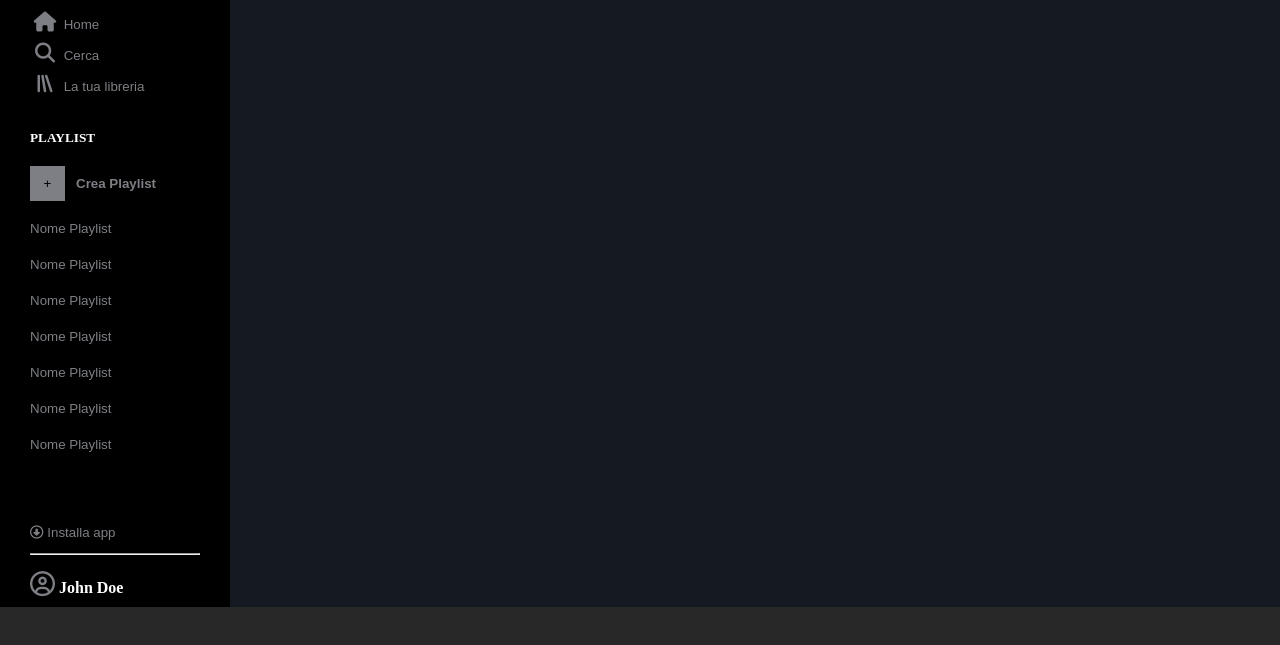
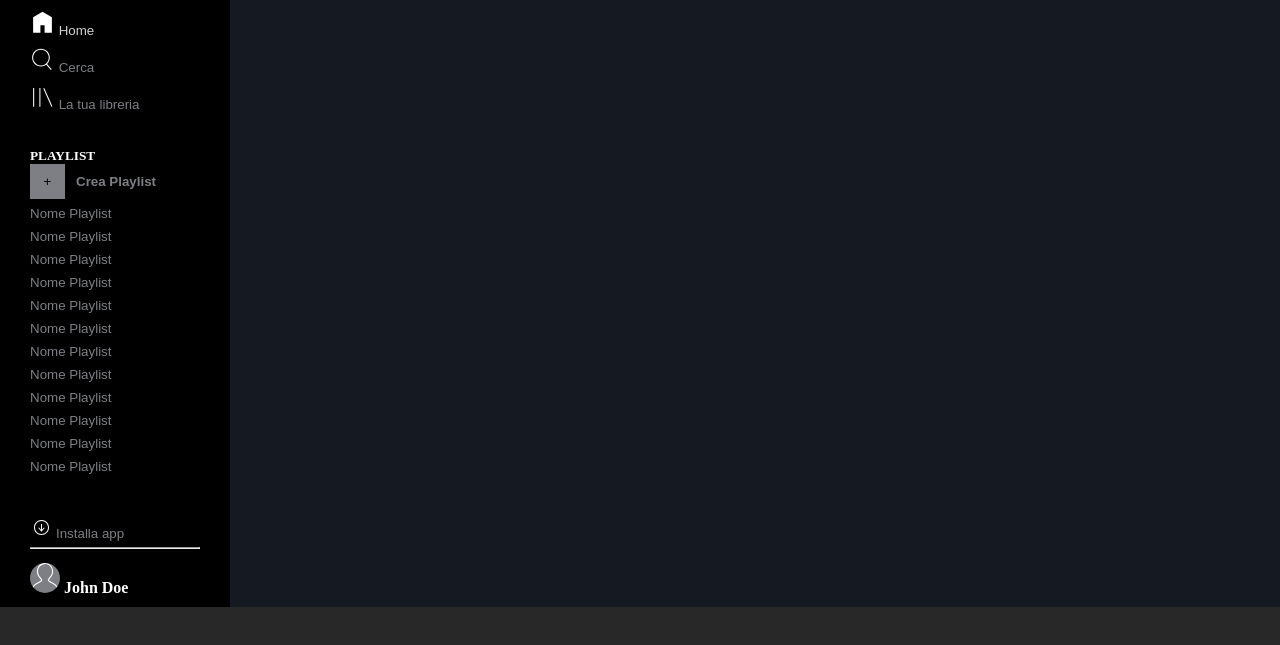
Before and after one commit to UmbertoAmenta/html-css-spotifyweb, a plain HTML site: page index.html in a window 1280 px wide. Shown: the part 103-748 px from the top of the page. Drawn offline with Linux system fonts and the light colour scheme.

Commit message:
fix: header icons and scrollbar

```diff
--- a/css/style.css
+++ b/css/style.css
@@ -20,6 +20,7 @@ CUSTOM PROPERTIES
     --sec_color_text: #7d7f84;
 }
 
+
 /*----------------
 UTILITY
 ----------------*/
@@ -32,13 +33,6 @@ button {
     border: none;
     cursor: pointer;
 }
-
-.fa-circle-user {
-    font-size: 25px;
-    color: var(--sec_color_text);
-    margin-top: 13px;
-}
-
 
 
 /*----------------
@@ -58,11 +52,12 @@ header {
     background-color: black;
     width: 50px;
     flex-shrink: 0;
+    overflow-y: auto;
 }
 
 main {
     flex-grow: 1;
-    overflow-y: auto;
+    /* overflow-y: auto; */
 }
 
 footer {
@@ -105,9 +100,12 @@ HEADER
 ----------------*/
 header {
     padding: 10px;
-    overflow: hidden;
     flex-direction: column;
-    justify-content: space-between;
+}
+
+.nav-top {
+    flex-direction: column;
+    flex-grow: 1;
 }
 
 .logo .logo-full {
@@ -118,20 +116,25 @@ header {
     text-align: center;
 }
 
-.nav-top li i {
-    font-size: 20px;
-    padding-top: 10px;
-    height: 20px;
-    width: 30px;
+.nav-top li i,
+.nav-top li img {
+    height: 25px;
+    width: 25px;
+    margin-top: 8px;
+}
+
+.main-nav li:first-child button {
+    color: #d2d2d2;
+}
+
+.playlist-header {
+    position: sticky;
+    top: 0;
+    left: 0;
 }
 
 .nav-top .hidden h5 {
     padding-top: 35px;
-}
-
-.nav-top div.hidden button {
-    text-align: center;
-    margin-top: 20px;
 }
 
 .add-playlist {
@@ -143,14 +146,53 @@ header {
     margin-right: 7px;
 }
 
+.playlist li {
+    margin-top: 5px;
+}
+
+.playlist ul {
+    display: flex;
+    flex-direction: column;
+    overflow-y: auto;
+}
+
 .nav-top div.hidden li:first-child {
     vertical-align: middle;
 }
 
-hr {
+.nav-bottom hr {
     width: 170px;
     color: var(--sec_color_text);
-    margin-right: 60px;
+    margin-top: 5px;
+    margin-bottom: 10px;
+}
+
+.nav-bottom {
+    text-align: center;
+}
+
+.nav-bottom img {
+    color: var(--sec_color_text);
+}
+
+.nav-bottom  div:first-of-type img {
+    width: 20px;
+    height: 20px;
+    text-align: center;
+    margin-right: 2px;
+}
+
+.nav-bottom div:last-of-type img {
+    width: 30px;
+    height: 30px;
+    background-color: var(--sec_color_text);
+    border-radius: 50%;
+}
+
+.fa-circle-user {
+    font-size: 25px;
+    color: var(--sec_color_text);
+    margin-top: 13px;
 }
 
 
--- a/index.html
+++ b/index.html
@@ -1,5 +1,5 @@
 <!DOCTYPE html>
-<html lang="en">
+<html lang="it">
 <head>
     <meta charset="UTF-8">
     <meta name="viewport" content="width=device-width, initial-scale=1.0">
@@ -13,27 +13,58 @@
 <body>
     <div class="frame flex">
         <header class="flex">
-            <div>
+
             <div class="logo">
                 <img class="fluid logo-small" src="img/logo-small.svg" alt="logo">
                 <img class="fluid  hidden logo-full" src="img/logo.svg" alt="logo">
             </div>
+
             <div class="nav-top">
-                    <ul>
-                        <li><button><i class="fa-solid fa-house"></i> <span class="hidden">Home</span></li></button>
-                        <li><button><i class="fa-solid fa-magnifying-glass"></i> <span class="hidden">Cerca</span></li></button>
-                        <li><button><i class="fa-solid fa-lines-leaning fa-flip-horizontal"></i> <span class="hidden">La tua libreria</span></li></button>
+                <ul class="main-nav">
+                    <li>
+                        <button>
+                            <img src="img/home.svg" alt="home">
+                            <span class="hidden">Home</span>
+                        </button>
+                    </li>
+                    <li>
+                        <button>
+                            <img src="img/search.svg" alt="cerca">
+                            <span class="hidden">Cerca</span>
+                        </button>
+                    </li>
+                    <li>
+                        <button>
+                            <img src="img/libreria.svg" alt="libreria">
+                            <span class="hidden">La tua libreria</span>
+                        </button>
+                    </li>
                 </ul>
-                    <div class="hidden">
+                <div class="playlist hidden">
+
+                    <div class="playlist-header">
                         <h5>PLAYLIST</h5>
-                        <ul>
-                            <li>
-                                <div>
                         <button class="add-playlist">+</button>
                         <button>
                             <strong>Crea Playlist</strong>
                         </button>
                     </div>
+
+                    <ul>
+                        <li>
+                            <button>Nome Playlist</button>
+                        </li>
+                        <li>
+                            <button>Nome Playlist</button>
+                        </li>
+                        <li>
+                            <button>Nome Playlist</button>
+                        </li>
+                        <li>
+                            <button>Nome Playlist</button>
+                        </li>
+                        <li>
+                            <button>Nome Playlist</button>
                         </li>
                         <li>
                             <button>Nome Playlist</button>
@@ -59,16 +90,15 @@
                     </ul>
                 </div>
             </div>
-            </div>
 
             <div class="nav-bottom">
                 <div>
-                    <button><i class="fa-regular fa-circle-down"></i></button>
+                    <button><img src="img/download.svg" alt="download"></button>
                     <button class="hidden">Installa app</button>
                 </div>
                 <hr class="hidden">
                 <div>
-                    <button><i class="fa-regular fa-circle-user"></i></button>
+                    <button><img src="img/profile.svg" alt="profilo"></button>
                     <strong class="hidden">John Doe</strong>
                 </div>
             </div>
```
Also changed, not shown: img/download.svg (added), img/home.svg (added), img/libreria.svg (added), img/profile.svg (added), img/search.svg (added). Lines whose indentation alone changed are shown as unchanged.
